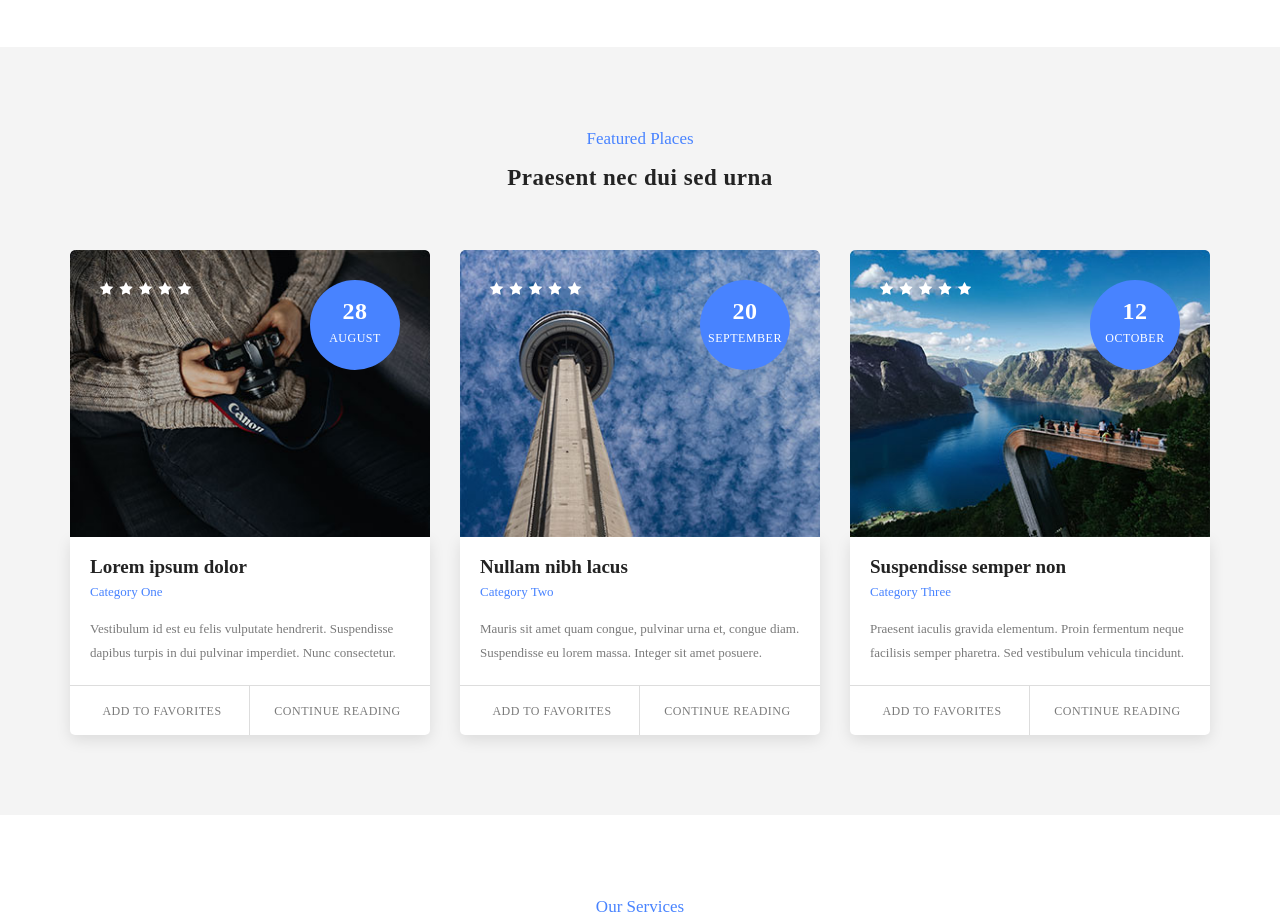
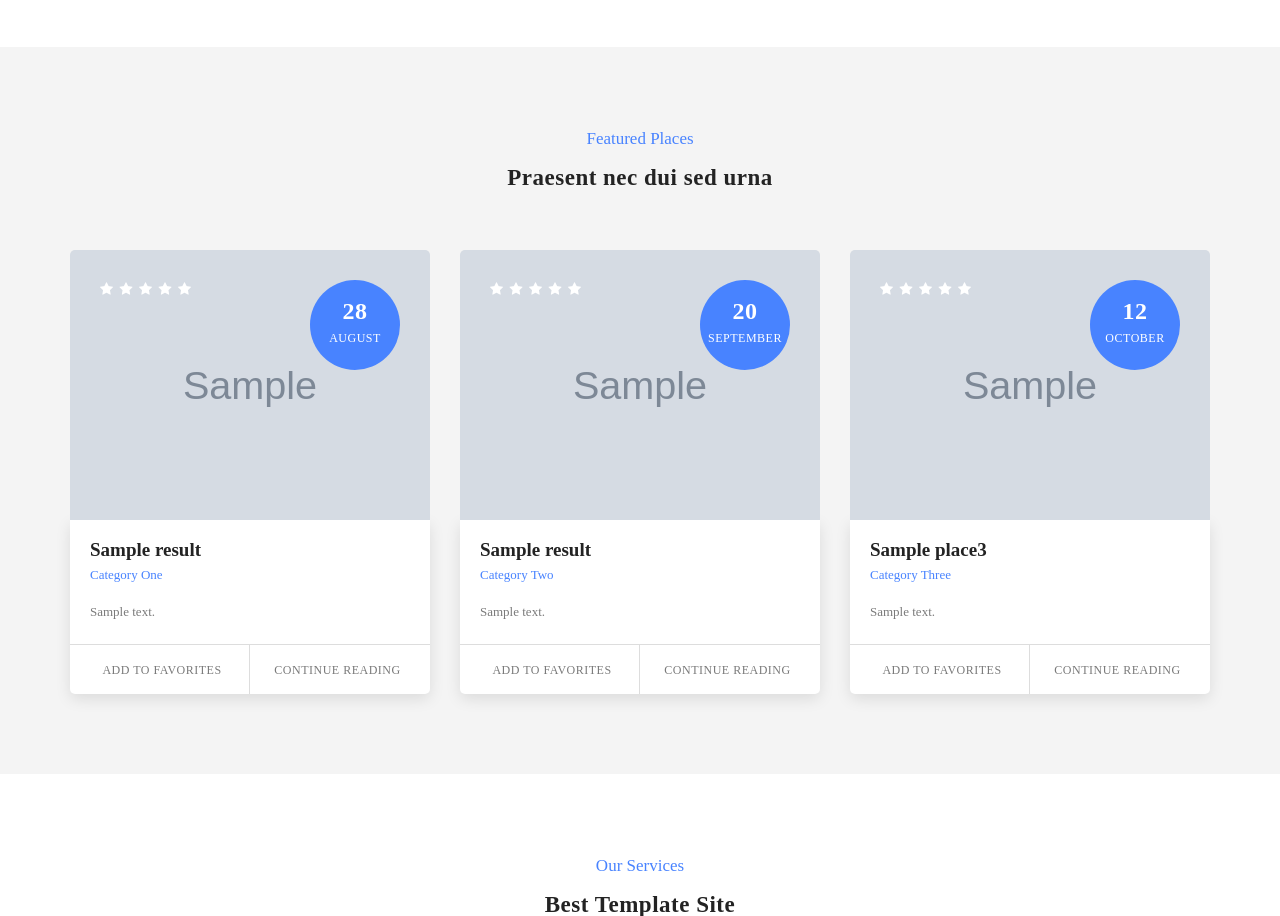
Before and after one commit to HibacMeh/travelproject, a Django app: template templates/index.html in a window 1280 px wide. Shown: the part 1530-2446 px from the top of the page. Run offline with Django 4.2, Linux system fonts and the light colour scheme; the template is opened without the code that fills it: most values are stand-ins (such as "Sample title", 1, 10 or a date in 2020); some libraries are stand-ins or nearby versions.

Commit message:
adding jinja

```diff
--- a/templates/index.html
+++ b/templates/index.html
@@ -327,7 +327,7 @@
     </section>
 
 
-
+    {% for i in result %}
     <section class="featured-places" id="blog">
         <div class="container">
             <div class="row">
@@ -339,10 +339,11 @@
                 </div>
             </div>
             <div class="row">
+
                 <div class="col-md-4 col-sm-6 col-xs-12">
                     <div class="featured-item">
                         <div class="thumb">
-                            <img src="{%  static 'img/featured_item_1.jpg' %}" alt="">
+                            <img src="{{i.img.url}}" alt="">
                             <div class="overlay-content">
                                 <ul>
                                     <li><i class="fa fa-star"></i></li>
@@ -358,9 +359,9 @@
                             </div>
                         </div>
                         <div class="down-content">
-                            <h4>Lorem ipsum dolor</h4>
+                            <h4>{{i.name}}</h4>
                             <span>Category One</span>
-                            <p>Vestibulum id est eu felis vulputate hendrerit. Suspendisse dapibus turpis in dui pulvinar imperdiet. Nunc consectetur.</p>
+                            <p>{{i.desc}}</p>
                             <div class="row">
                                 <div class="col-md-6 first-button">
                                     <div class="text-button">
@@ -376,10 +377,11 @@
                         </div>
                     </div>
                 </div>
+
                 <div class="col-md-4 col-sm-6 col-xs-12">
                     <div class="featured-item">
                         <div class="thumb">
-                            <img src="{%  static 'img/featured_item_2.jpg' %}" alt="">
+                            <img src="{{i.img.url}}" alt="">
                             <div class="overlay-content">
                                 <ul>
                                     <li><i class="fa fa-star"></i></li>
@@ -391,13 +393,13 @@
                             </div>
                             <div class="date-content">
                                 <h6>20</h6>
-                                <span>September</span>
+                                 <span>September</span>
                             </div>
                         </div>
                         <div class="down-content">
-                            <h4>Nullam nibh lacus</h4>
-                            <span>Category Two</span>
-                            <p>Mauris sit amet quam congue, pulvinar urna et, congue diam. Suspendisse eu lorem massa. Integer sit amet posuere.</p>
+                            <h4>{{i.name}}</h4>
+                              <span>Category Two</span>
+                            <p>{{i.desc}}</p>
                             <div class="row">
                                 <div class="col-md-6 first-button">
                                     <div class="text-button">
@@ -410,13 +412,13 @@
                                     </div>
                                 </div>
                             </div>
-                        </div>
+                         </div>
                     </div>
                 </div>
                 <div class="col-md-4 col-sm-6 col-xs-12">
                     <div class="featured-item">
                         <div class="thumb">
-                            <img src="{% static 'img/featured_item_3.jpg' %}" alt="">
+                            <img src="{{i.place3.img.url}}" alt="">
                             <div class="overlay-content">
                                 <ul>
                                     <li><i class="fa fa-star"></i></li>
@@ -432,9 +434,9 @@
                             </div>
                         </div>
                         <div class="down-content">
-                            <h4>Suspendisse semper non</h4>
+                            <h4>{{i.place3.name}}</h4>
                             <span>Category Three</span>
-                            <p>Praesent iaculis gravida elementum. Proin fermentum neque facilisis semper pharetra. Sed vestibulum vehicula tincidunt.</p>
+                            <p>{{i.desc}}</p>
                             <div class="row">
                                 <div class="col-md-6 first-button">
                                     <div class="text-button">
--- a/travelapp/views.py
+++ b/travelapp/views.py
@@ -1,9 +1,13 @@
 from django.shortcuts import render
+
+from . models import Places
 
 # Create your views here
 
 def demo(request) :
-    return render(request, "index.html")
+
+    obj = Places.objects.all
+    return render(request, "index.html", {'result': obj})
 
 # def result(request):
 #     return render(request, "result.html")
```
Also changed, not shown: other parts of templates/index.html (+2 -0 lines).
